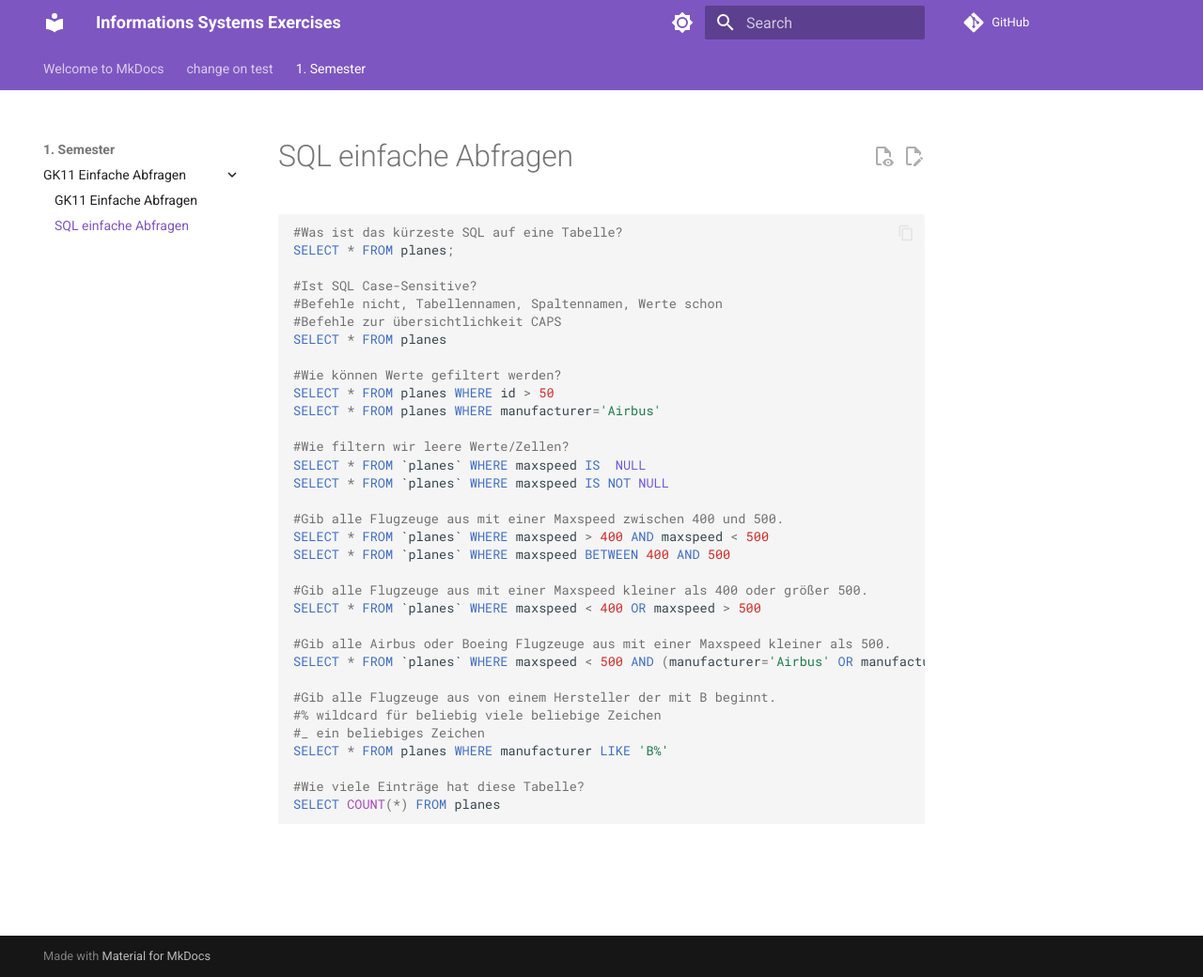
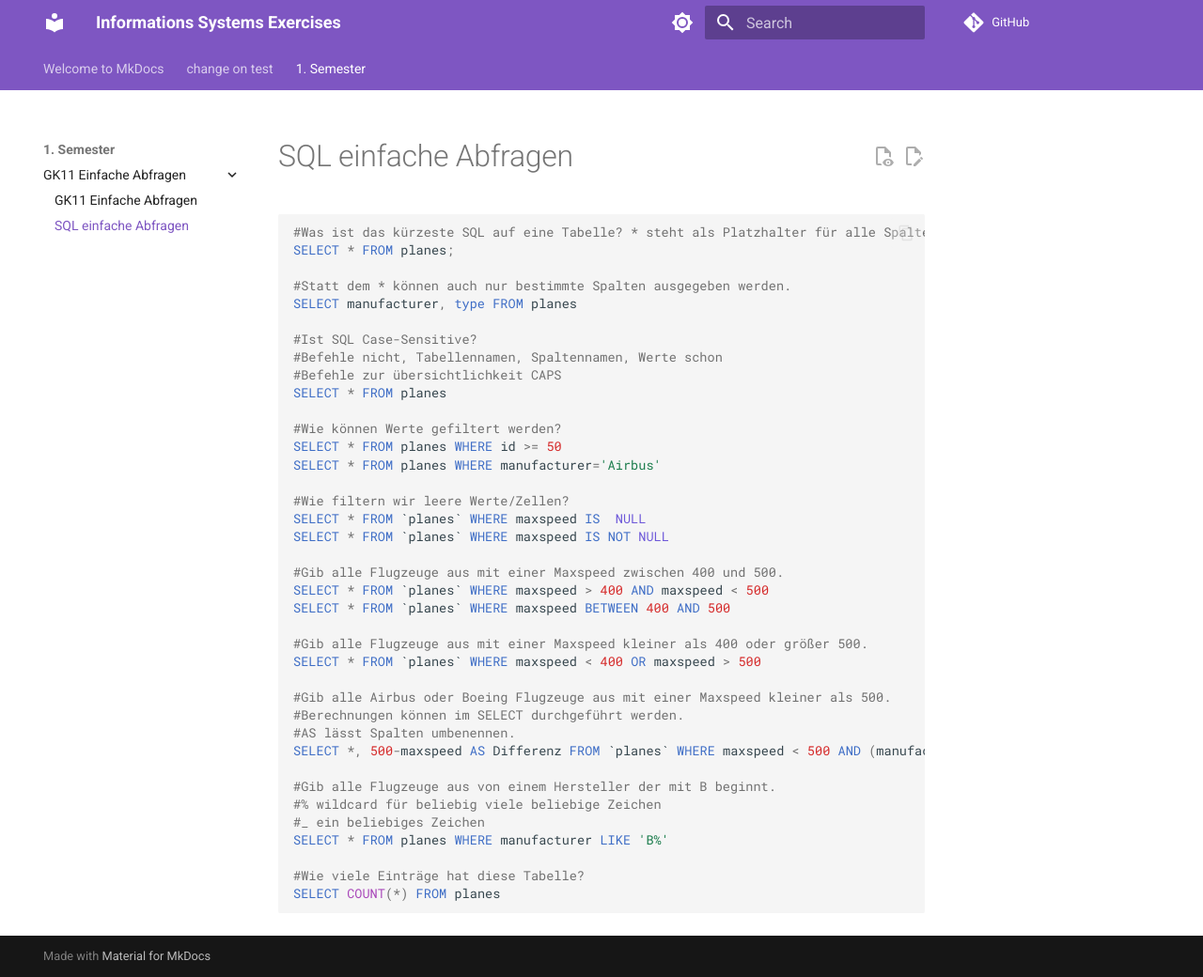
Before and after one commit to TGM-HIT/insy-exercises, an MkDocs documentation site: the page built from docs/1. Semester/GK11 Einfache Abfragen/SQL einfache Abfragen.md, in a window 1280 px wide and 1040 px high. Shown: the whole window at 94% size. Built offline with MkDocs 1.6.1 and Material for MkDocs 9.7.7, drawn with Linux system fonts in a browser that asks for light colours; comment, search, counter and statistics services are not loaded.

````diff
--- a/docs/1. Semester/GK11 Einfache Abfragen/SQL einfache Abfragen.md
+++ b/docs/1. Semester/GK11 Einfache Abfragen/SQL einfache Abfragen.md
@@ -1,6 +1,9 @@
 ```mysql
-#Was ist das kürzeste SQL auf eine Tabelle?
+#Was ist das kürzeste SQL auf eine Tabelle? * steht als Platzhalter für alle Spalten
 SELECT * FROM planes;
+
+#Statt dem * können auch nur bestimmte Spalten ausgegeben werden.
+SELECT manufacturer, type FROM planes
 
 #Ist SQL Case-Sensitive?
 #Befehle nicht, Tabellennamen, Spaltennamen, Werte schon
@@ -8,7 +11,7 @@ SELECT * FROM planes;
 SELECT * FROM planes
 
 #Wie können Werte gefiltert werden?
-SELECT * FROM planes WHERE id > 50
+SELECT * FROM planes WHERE id >= 50
 SELECT * FROM planes WHERE manufacturer='Airbus'
 
 #Wie filtern wir leere Werte/Zellen?
@@ -23,7 +26,9 @@ SELECT * FROM `planes` WHERE maxspeed BETWEEN 400 AND 500
 SELECT * FROM `planes` WHERE maxspeed < 400 OR maxspeed > 500
 
 #Gib alle Airbus oder Boeing Flugzeuge aus mit einer Maxspeed kleiner als 500.
-SELECT * FROM `planes` WHERE maxspeed < 500 AND (manufacturer='Airbus' OR manufacturer='Boeing')
+#Berechnungen können im SELECT durchgeführt werden.
+#AS lässt Spalten umbenennen.
+SELECT *, 500-maxspeed AS Differenz FROM `planes` WHERE maxspeed < 500 AND (manufacturer='Airbus' OR manufacturer='Boeing')
 
 #Gib alle Flugzeuge aus von einem Hersteller der mit B beginnt.
 #% wildcard für beliebig viele beliebige Zeichen
````
Also changed, not shown: docs/1. Semester/GK11 Einfache Abfragen/GK11 Einfache Abfragen.md (+8 -1 lines).
